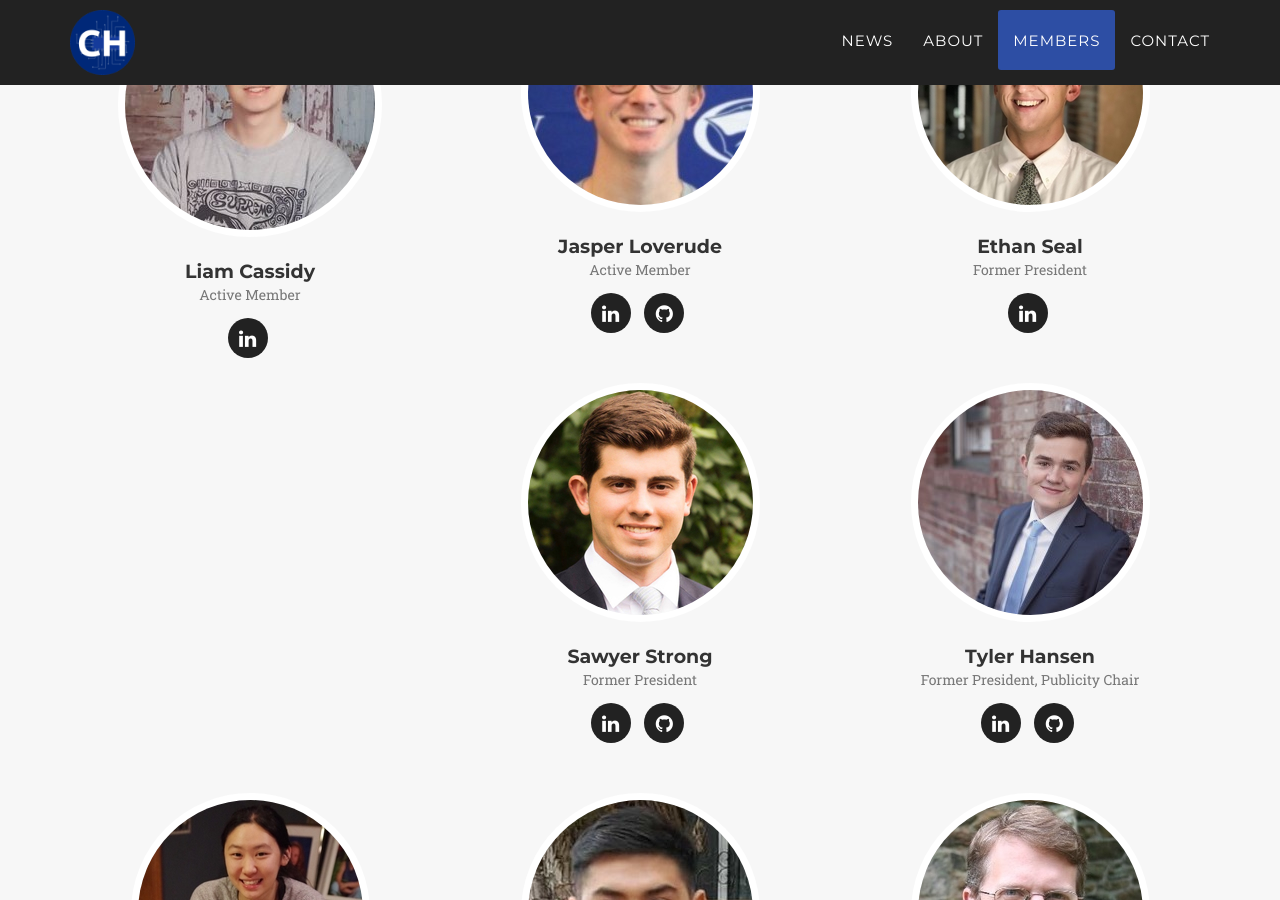
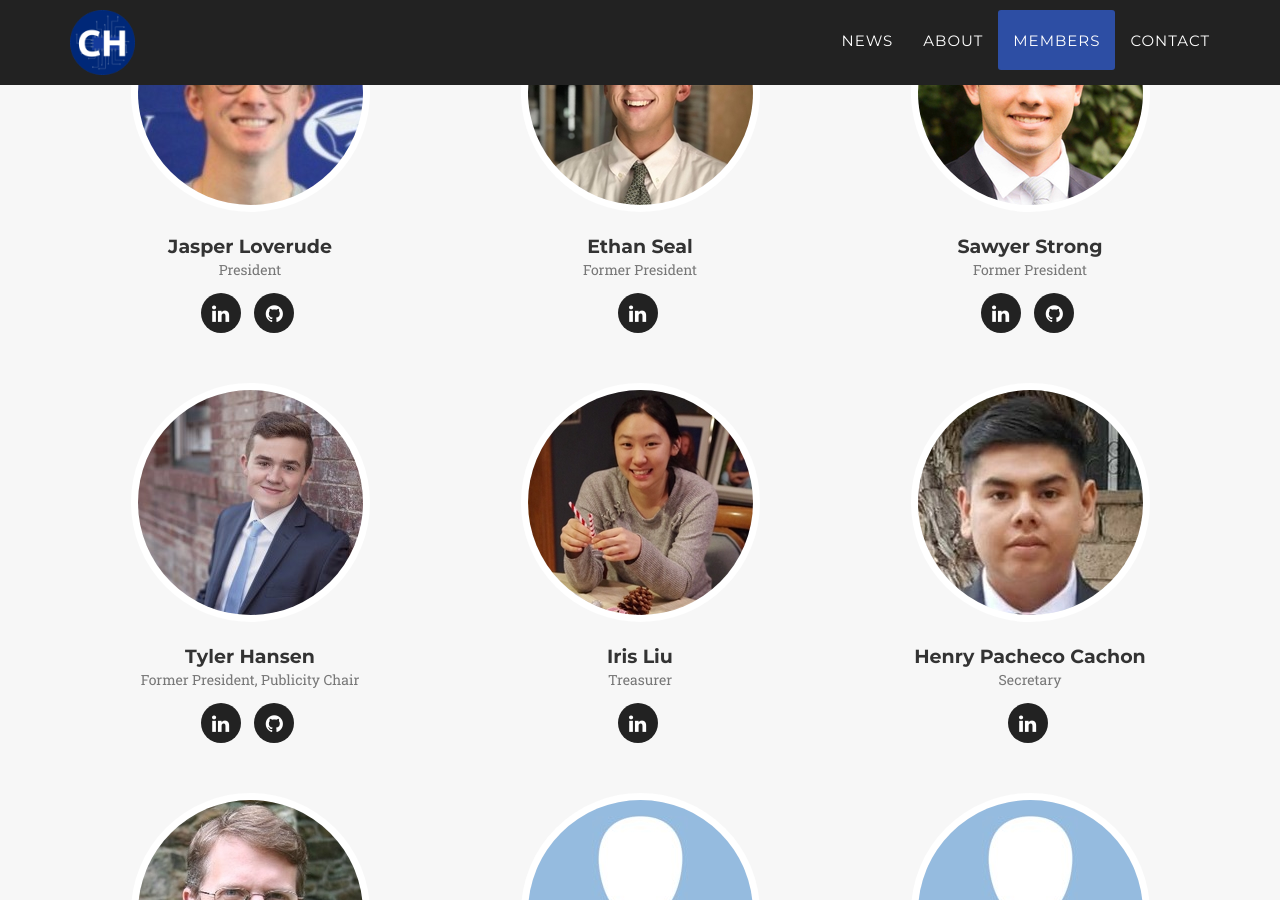
Before and after one commit to Colby-Hackers/Colby-Hackers.github.io, a Jekyll site: the page built from index.html, in a window 1280 px wide and 900 px high, scrolled down 3962 px. Built offline with Jekyll 4.4.1, drawn with Linux system fonts in a browser that asks for light colours; some web fonts are replaced.

Commit message:
Update _config.yml

```diff
--- a/_config.yml
+++ b/_config.yml
@@ -6,27 +6,22 @@ email: tyler.hansen@colby.edu # Insert this once we get an email setup
 description: "The Colby Hackers are a group of students at Colby College in Waterville, Maine dedicated to raising awareness for all things CS."
 # Team names, titles and social links
 people:
-- name: Liam Cassidy
-  pic: liamcassidy
-  position: Active Member
-  social:
-    - title: linkedin
-      url: https://www.linkedin.com/in/liam-cassidy-33b530252/
-
 - name: Jasper Loverude
   pic: jasperloverude
-  position: Active Member
+  position: President
   social:
     - title: linkedin
       url: https://www.linkedin.com/in/jasperloverude/
     - title: github
       url: https://github.com/jasper-lov
+
 - name: Ethan Seal
   pic: 1
   position: Former President
   social:
     - title: linkedin
       url: https://linkedin.com/in/ethan-s-119879121/
+
 - name: Sawyer Strong
   pic: 2
   position: Former President
@@ -35,6 +30,7 @@ people:
       url: https://linkedin.com/in/sawyer-strong/
     - title: github
       url: https://github.com/sawyerstrong
+
 - name: Tyler Hansen
   pic: 3
   position: Former President, Publicity Chair
@@ -43,6 +39,7 @@ people:
       url: https://linkedin.com/in/tylerhansencode/
     - title: github
       url: https://github.com/tylermhansen
+
 - name: Iris Liu
   pic: 5
   position: Treasurer
```
